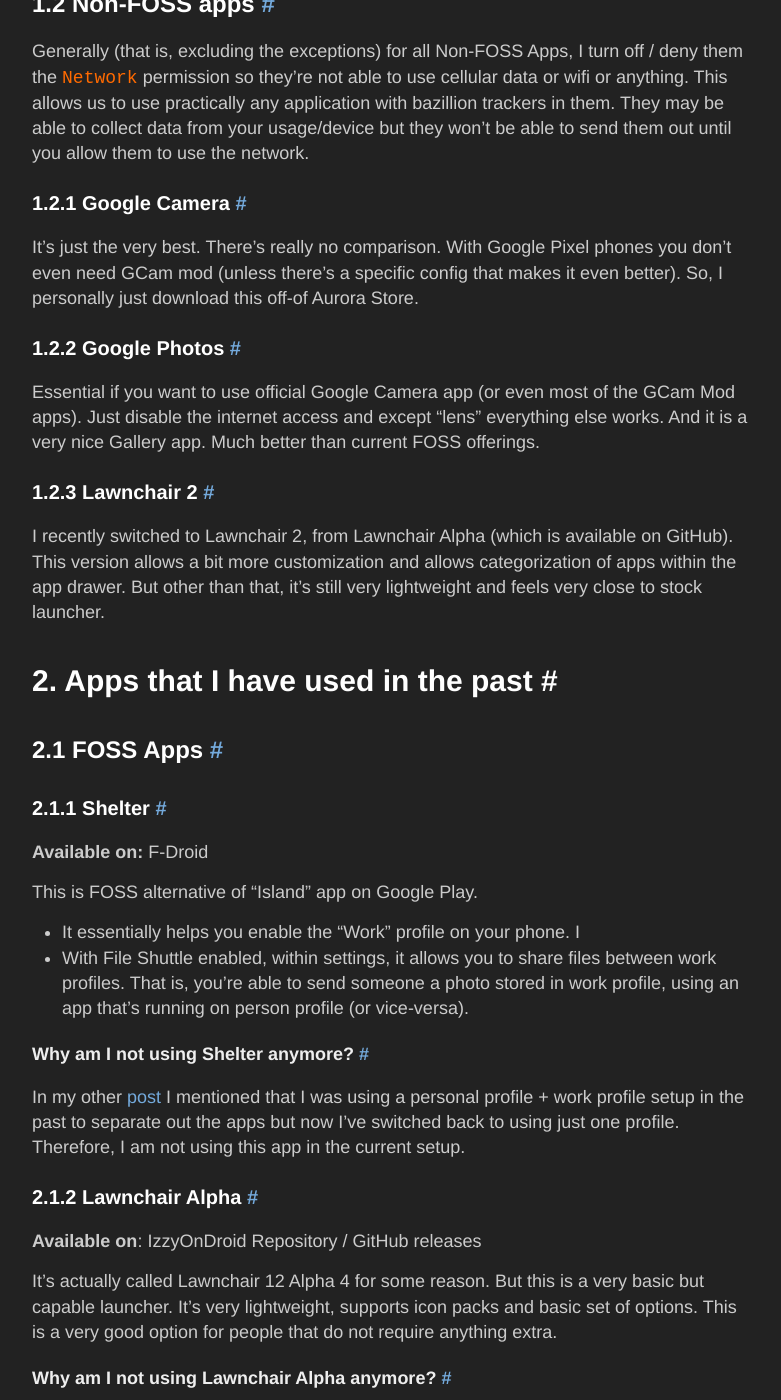
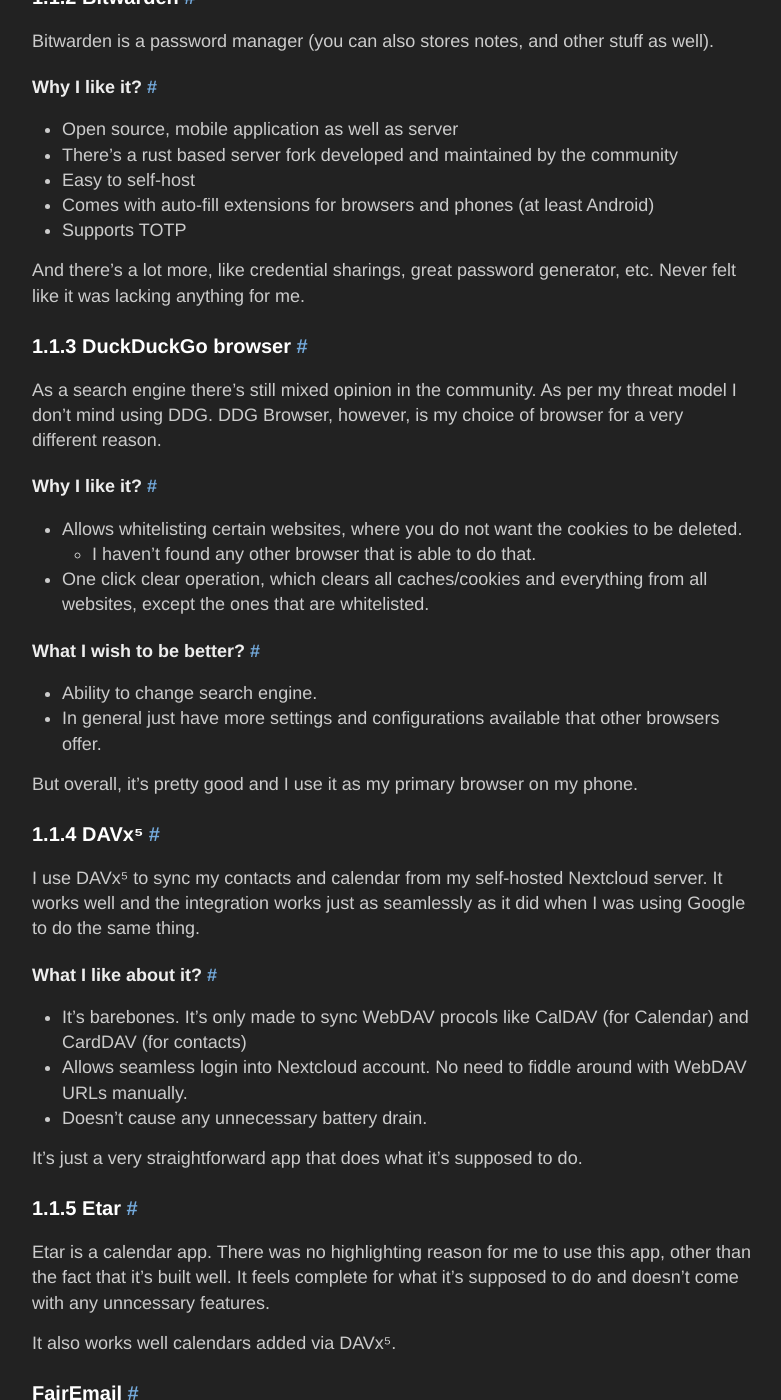
Before and after one commit to abhinavdabral/abhinavdabral.github.io, a Jekyll site: the page built from _posts/2023-8-12-choice-of-apps.md, in a window 1280 px wide and 1400 px high, scrolled down 1095 px. Shown: the whole window, without its empty margins (248-1029 px from the left). Built offline with Jekyll 4.4.1, drawn with Linux system fonts in a browser that asks for light colours; some of the changed text lies outside the part shown.

Commit message:
upd: Choice of apps

```diff
--- a/_posts/2023-8-12-choice-of-apps.md
+++ b/_posts/2023-8-12-choice-of-apps.md
@@ -32,6 +32,71 @@ This amazing project is my go-to solution for local DNS filtering. Personally, I
 - Blocks ads/trackers at DNS level
 - Blocks internet for apps (must-have for all stock ROMs)
 - Gives you per-app control rather than just allowing or disallowing something globally.
+
+### 1.1.2 Bitwarden
+
+Bitwarden is a password manager (you can also stores notes, and other stuff as well).
+
+#### Why I like it?
+
+- Open source, mobile application as well as server
+- There's a rust based server fork developed and maintained by the community
+- Easy to self-host
+- Comes with auto-fill extensions for browsers and phones (at least Android)
+- Supports TOTP
+
+And there's a lot more, like credential sharings, great password generator, etc. Never felt like it was lacking anything for me.
+
+### 1.1.3 DuckDuckGo browser
+
+As a search engine there's still mixed opinion in the community. As per my threat model I don't mind using DDG. DDG Browser, however, is my choice of browser for a very different reason.
+
+#### Why I like it?
+
+- Allows whitelisting certain websites, where you do not want the cookies to be deleted.
+  - I haven't found any other browser that is able to do that.
+- One click clear operation, which clears all caches/cookies and everything from all websites, except the ones that are whitelisted.
+
+#### What I wish to be better?
+
+- Ability to change search engine.
+- In general just have more settings and configurations available that other browsers offer.
+
+But overall, it's pretty good and I use it as my primary browser on my phone.
+
+
+### 1.1.4 DAVx⁵
+
+I use DAVx⁵ to sync my contacts and calendar from my self-hosted Nextcloud server. It works well and the integration works just as seamlessly as it did when I was using Google to do the same thing.
+
+#### What I like about it?
+
+- It's barebones. It's only made to sync WebDAV procols like CalDAV (for Calendar) and CardDAV (for contacts)
+- Allows seamless login into Nextcloud account. No need to fiddle around with WebDAV URLs manually.
+- Doesn't cause any unnecessary battery drain.
+
+It's just a very straightforward app that does what it's supposed to do.
+
+### 1.1.5 Etar
+
+Etar is a calendar app. There was no highlighting reason for me to use this app, other than the fact that it's built well. It feels complete for what it's supposed to do and doesn't come with any unncessary features.
+
+It also works well calendars added via DAVx⁵.
+
+### FairEmail
+
+I was using K-9 Mail until May, 2023 but then switched to FairEmail. FairEmail works well and comes with a lot of options to tweak your experience. The defaults are very privacy friendly and you can tweak that to adjust your experience to be more user-friendly, if you like.
+
+#### What I like?
+
+- It just works. The initial setup process does present you with a lot of options but they come prepopulated with defaults that work.
+- Lots of customizations.
+
+#### What I wish to be better?
+
+- Some features are behind a paywall. Some of these features are too basic to be behind the paywall. However nothing critical is paywalled, so it's not too bad.
+- Activation is not that straightforward, specially if you've installed it from F-Droid/Droify.
+- UI is usable, but feels ancient.
 
 ## 1.2 Non-FOSS apps
 
@@ -78,3 +143,13 @@ Two reasons:
 
 1. Lawnchair 2 has categories support, which allows us to arrange apps into categories within the App Drawer. Lawnchair Alpha didn't have that.
 2. Lawnchair Alpha (on GitHub) has also not been updated since August, 2022.
+
+### 2.1.3 K-9 Mail
+
+K-9 Mail is actually pretty good and I prefer the UI of K-9 Mail over FairEmail. While FairEmail is like loaded with a whole bunch of useful features and customizations to fine tune your experience, K-9 Mail's philosogy is that it just works (kinda).
+
+#### Why I'm not using K-9 Mail anymore?
+
+Now this could be subjective and your mileage may vary. For me the main reasonw as that K-9 Mail would not load some of my mails, specially one with attachments. Also, sending mails with attachments was a hit-or-miss.
+
+Now it could've been something related to Google's side of things, but then FairEmails works perfectly in that regard. So, I'm not sure what the reason was but it's absolutely unacceptable for me to use an app that I cannot rely on when expecting any sort of urgent/high priority emails, especially when I'm on the go.
```
Also changed, not shown: other parts of _posts/2023-8-12-choice-of-apps.md (+1 -1 lines).
